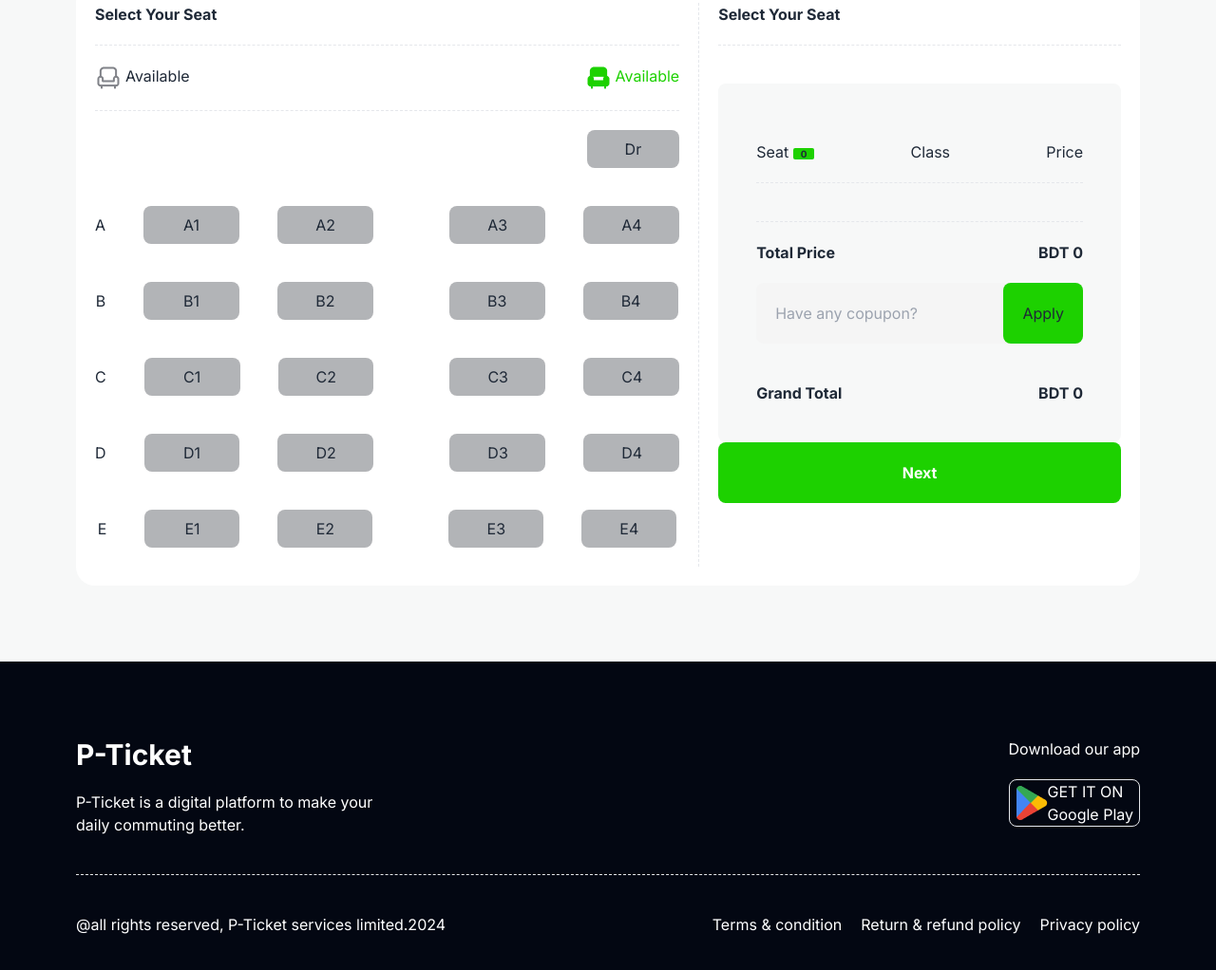
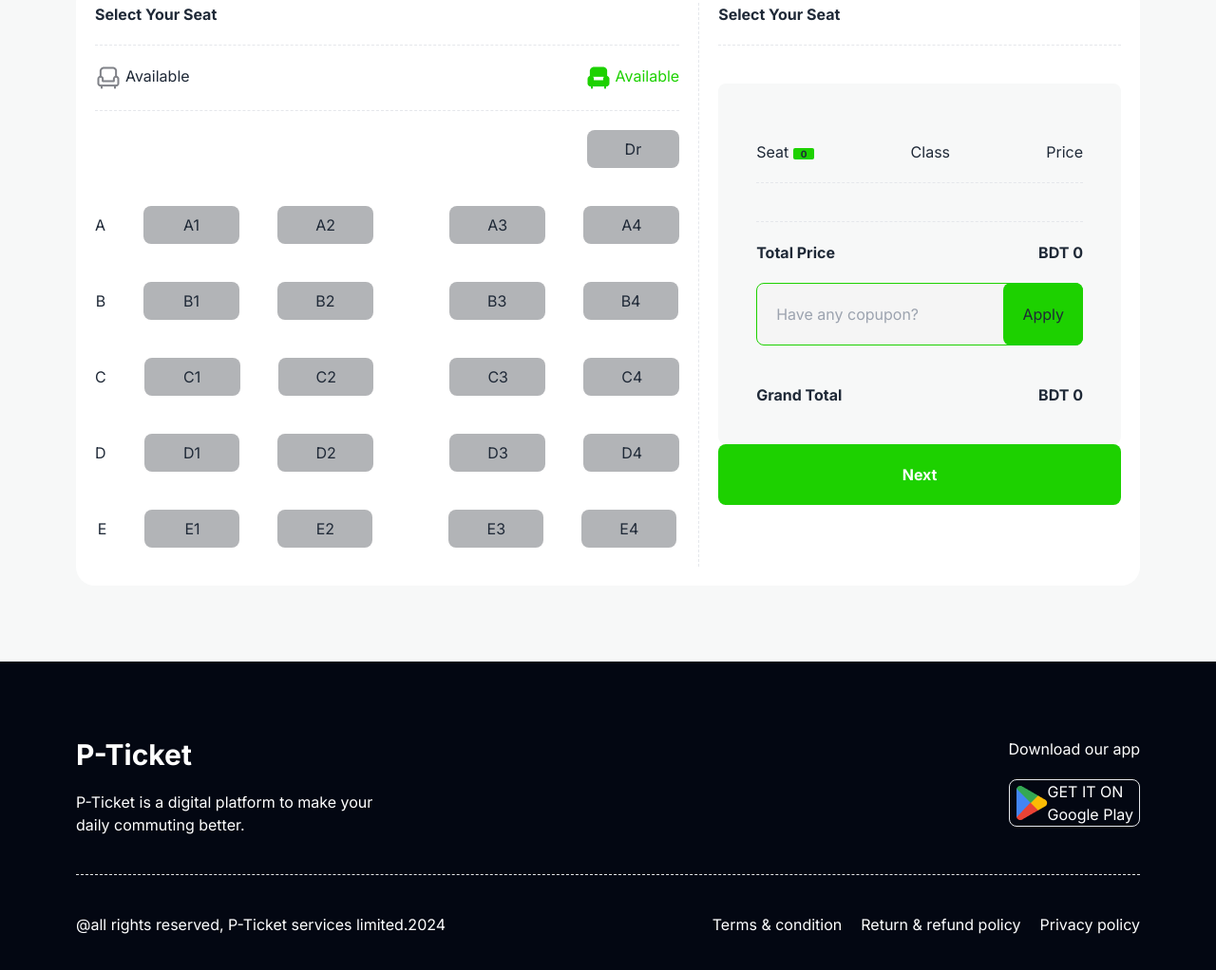
Before and after one commit to mdhasim2001/smart-ticketing, a plain HTML site: page index.html in a window 1280 px wide. Shown: the part 1779-2801 px from the top of the page at 95% size. Drawn offline with nearby package versions, Linux system fonts and the light colour scheme.

Commit message:
fainaly complet this project

```diff
--- a/JS/app.js
+++ b/JS/app.js
@@ -12,7 +12,6 @@ for (const busSeat of busSeats) {
   busSeat.addEventListener("click", function (e) {
     if (count === 4) {
       alert("Sorry, you can take a maximum of 'Four'");
-
       return;
     }
 
--- a/index.html
+++ b/index.html
@@ -328,7 +328,8 @@
                                     <h1 class="font-bold">BDT <span id="total-price">0</span></h1>
                                 </div>
                                 <div id="coupon" class="w-full h-full relative">
-                                    <input disabled id="coupon-input" class="w-full py-5 px-5 rounded-lg" type="text"
+                                    <input disabled id="coupon-input"
+                                        class="w-full py-5 px-5 rounded-lg border border-[#1DD100]" type="text"
                                         placeholder="Have any copupon?">
                                     <button disabled id="coupon-apply"
                                         class="absolute right-0 h-full my-auto bg-[#1DD100] px-5 rounded-lg">
```
